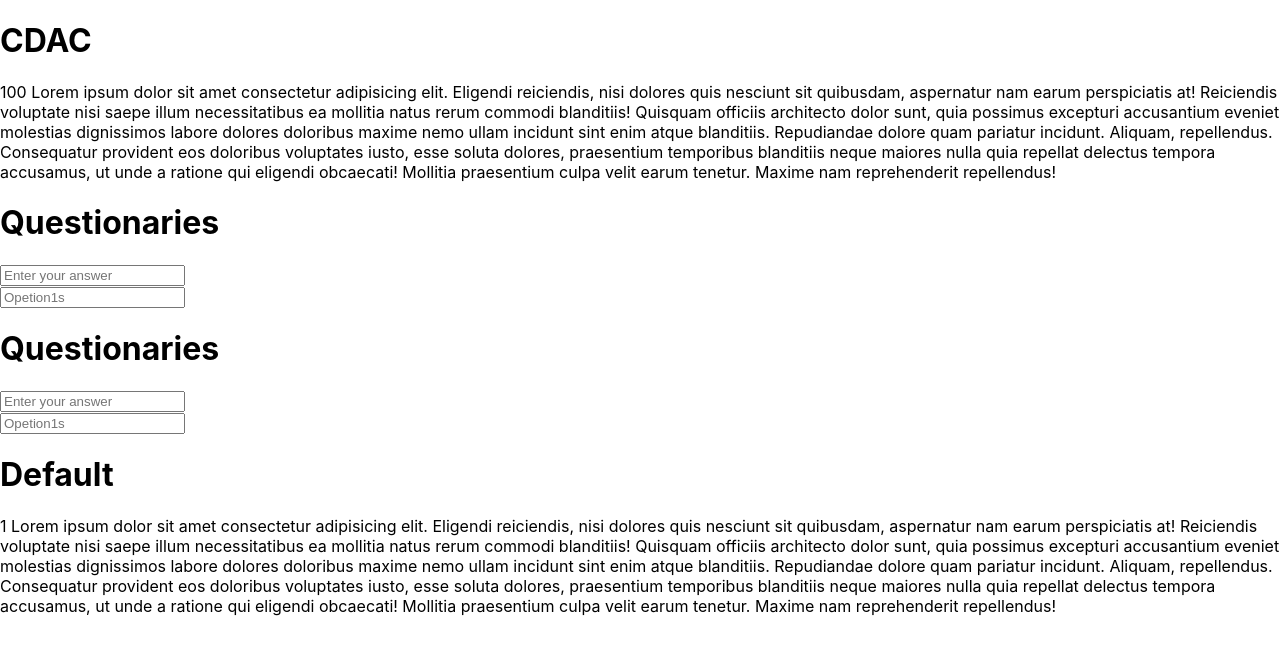
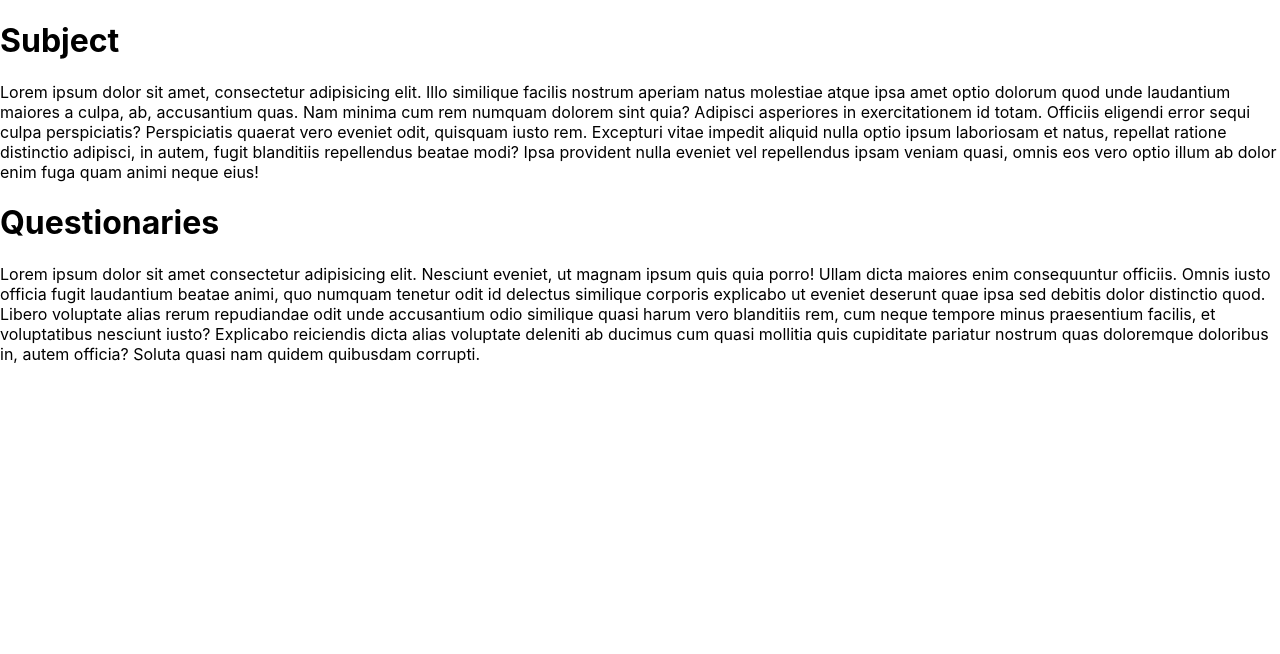
Before and after one commit to kodecdac/day3-my-app, a React (Create React App) app: page / in a window 1280 px wide. Shown: the top 654 px of the page. Built offline with nearby package versions, Linux system fonts and the light colour scheme.

Commit message:
external componnents.

```diff
--- a/src/App.js
+++ b/src/App.js
@@ -1,45 +1,11 @@
+import AnyName from "./components/AnyName";
+import ManyName from "./components/ManyName";
+
 export default function App() {
   return (
     <div>
-      <AnyName name="CDAC" id="100" />
+      <AnyName />
       <ManyName />
-      <ManyName />
-      <AnyName />
     </div>
   );
 }
-
-function AnyName({ name = "Default", id = 1 }) {
-  return (
-    <div>
-      <h1>{name}</h1>
-      <p>
-        {id} Lorem ipsum dolor sit amet consectetur adipisicing elit. Eligendi
-        reiciendis, nisi dolores quis nesciunt sit quibusdam, aspernatur nam
-        earum perspiciatis at! Reiciendis voluptate nisi saepe illum
-        necessitatibus ea mollitia natus rerum commodi blanditiis! Quisquam
-        officiis architecto dolor sunt, quia possimus excepturi accusantium
-        eveniet molestias dignissimos labore dolores doloribus maxime nemo ullam
-        incidunt sint enim atque blanditiis. Repudiandae dolore quam pariatur
-        incidunt. Aliquam, repellendus. Consequatur provident eos doloribus
-        voluptates iusto, esse soluta dolores, praesentium temporibus blanditiis
-        neque maiores nulla quia repellat delectus tempora accusamus, ut unde a
-        ratione qui eligendi obcaecati! Mollitia praesentium culpa velit earum
-        tenetur. Maxime nam reprehenderit repellendus!
-      </p>
-    </div>
-  );
-}
-
-function ManyName() {
-  return (
-    <div>
-      <h1>Questionaries</h1>
-      <div>
-        <input type="text" name="" id="" placeholder="Enter your answer" />{" "}
-        <br />
-        <input type="text" name="" id="" placeholder="Opetion1s" />
-      </div>
-    </div>
-  );
-}
--- /dev/null
+++ b/src/components/AnyName.js
@@ -0,0 +1,19 @@
+export default function AnyName() {
+  return (
+    <div>
+      <h1>Subject</h1>
+      <p>
+        Lorem ipsum dolor sit amet, consectetur adipisicing elit. Illo similique
+        facilis nostrum aperiam natus molestiae atque ipsa amet optio dolorum
+        quod unde laudantium maiores a culpa, ab, accusantium quas. Nam minima
+        cum rem numquam dolorem sint quia? Adipisci asperiores in exercitationem
+        id totam. Officiis eligendi error sequi culpa perspiciatis? Perspiciatis
+        quaerat vero eveniet odit, quisquam iusto rem. Excepturi vitae impedit
+        aliquid nulla optio ipsum laboriosam et natus, repellat ratione
+        distinctio adipisci, in autem, fugit blanditiis repellendus beatae modi?
+        Ipsa provident nulla eveniet vel repellendus ipsam veniam quasi, omnis
+        eos vero optio illum ab dolor enim fuga quam animi neque eius!
+      </p>
+    </div>
+  );
+}
--- /dev/null
+++ b/src/components/ManyName.js
@@ -0,0 +1,20 @@
+export default function ManyName() {
+  return (
+    <div>
+      <h1>Questionaries</h1>
+      <p>
+        Lorem ipsum dolor sit amet consectetur adipisicing elit. Nesciunt
+        eveniet, ut magnam ipsum quis quia porro! Ullam dicta maiores enim
+        consequuntur officiis. Omnis iusto officia fugit laudantium beatae
+        animi, quo numquam tenetur odit id delectus similique corporis explicabo
+        ut eveniet deserunt quae ipsa sed debitis dolor distinctio quod. Libero
+        voluptate alias rerum repudiandae odit unde accusantium odio similique
+        quasi harum vero blanditiis rem, cum neque tempore minus praesentium
+        facilis, et voluptatibus nesciunt iusto? Explicabo reiciendis dicta
+        alias voluptate deleniti ab ducimus cum quasi mollitia quis cupiditate
+        pariatur nostrum quas doloremque doloribus in, autem officia? Soluta
+        quasi nam quidem quibusdam corrupti.
+      </p>
+    </div>
+  );
+}
```
